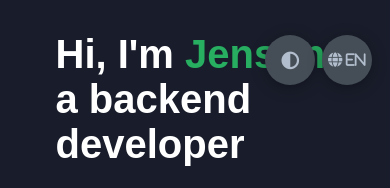
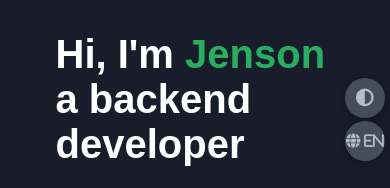
Before and after one commit to JensonMedina/Portfolio, a plain HTML site: page index.html in a window 390 px wide. Shown: the top 188 px of the page. Drawn offline with Linux system fonts and the light colour scheme.

Commit message:
modificando media queries

```diff
--- a/estilos/estilo.css
+++ b/estilos/estilo.css
@@ -552,10 +552,6 @@ section {
   header .header-content .right-header {
     padding: 0;
   }
-  .theme-btn {
-    width: 50px;
-    height: 50px;
-  }
   .header-content {
     grid-template-columns: 1fr;
     padding-bottom: 6rem;
@@ -643,4 +639,14 @@ section {
   .contact-content-con .left-contact .contact-info .contact-item {
     flex-direction: column;
   }
+  .actions {
+    top: 9%;
+    right: -3%;
+    width: 60px;
+    flex-direction: column;
+  }
+  .actions .action-item {
+    width: 40px;
+    height: 40px;
+  }
 }/*# sourceMappingURL=estilo.css.map */
```
Also changed, not shown: 1 other file.
